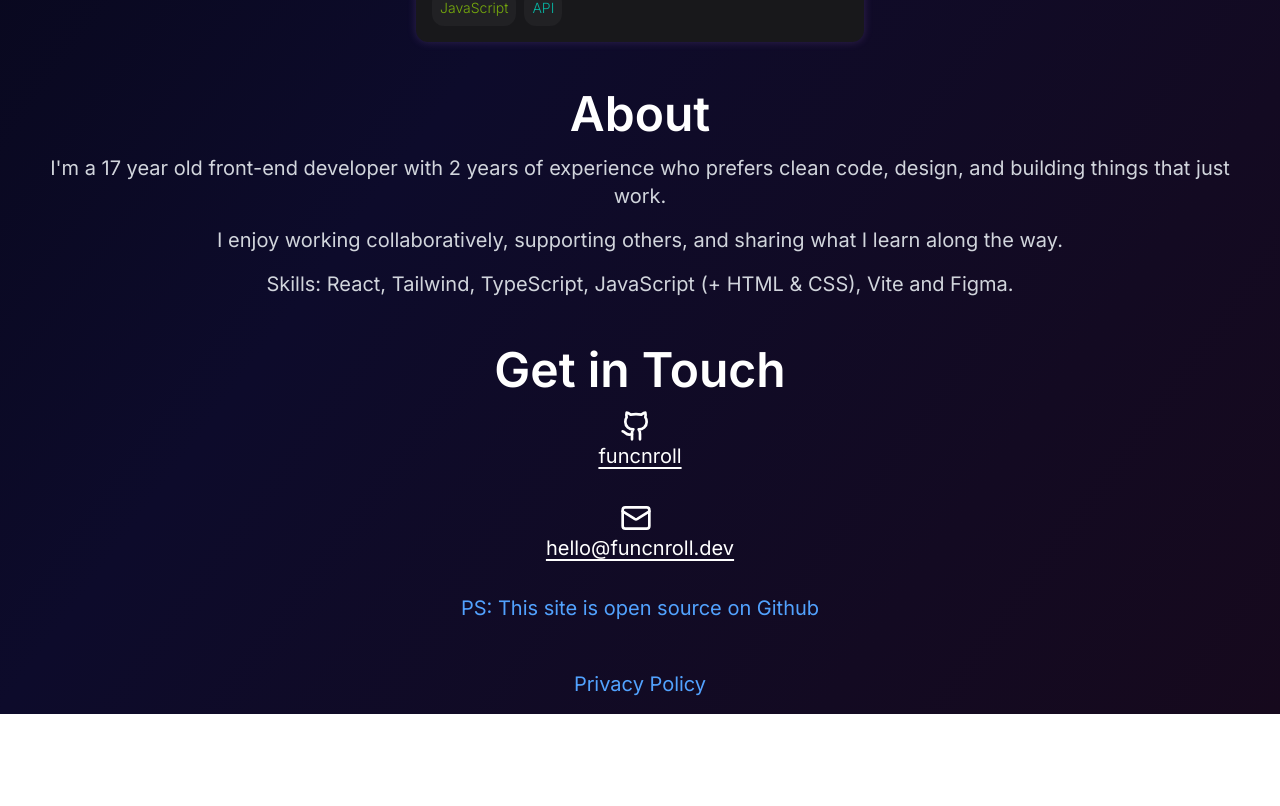
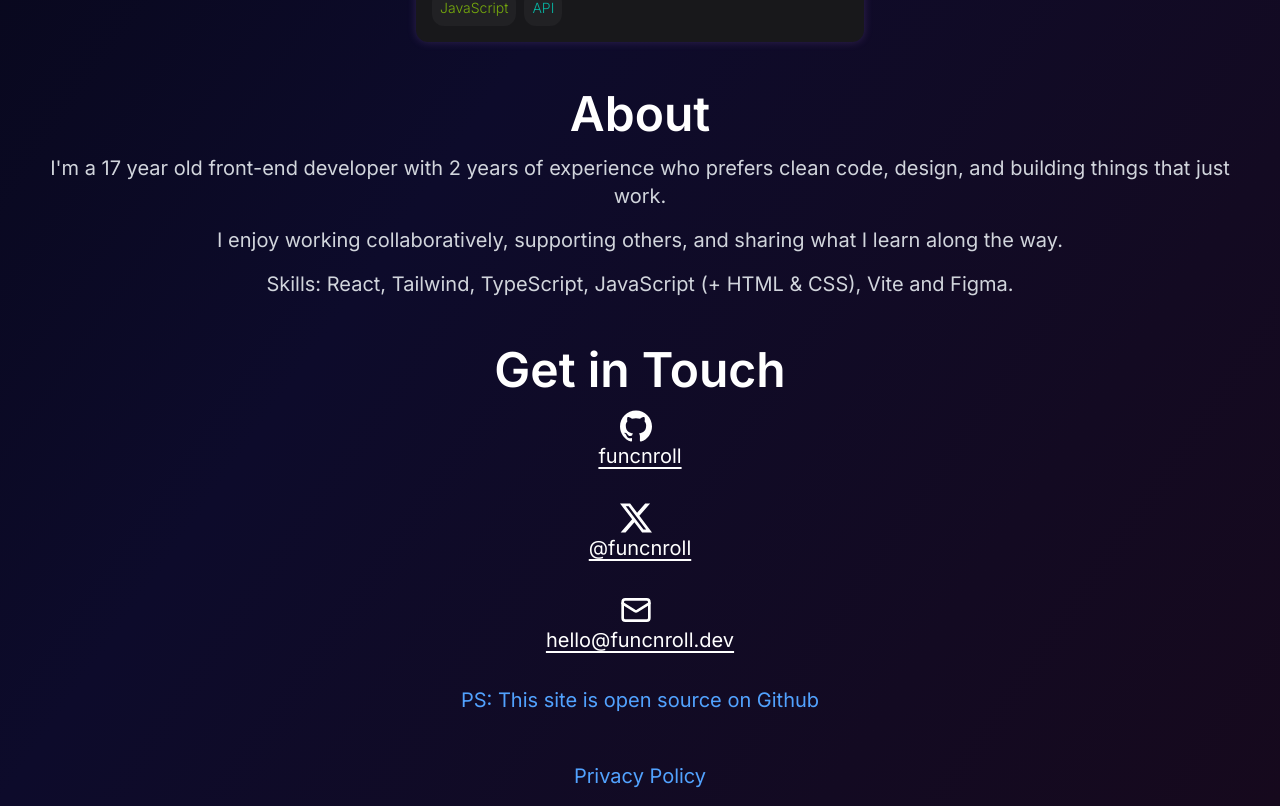
Before and after one commit to funcnroll/funcnroll.dev, a React (Vite) app: page / in a window 1280 px wide. Shown: the part 1026-1832 px from the top of the page. Before the commit the page ends 1740 px from the top, so only its background shows below. Built offline with nearby package versions, Linux system fonts and the light colour scheme.

Commit message:
Add X handle

```diff
--- a/src/components/GetInTouch.jsx
+++ b/src/components/GetInTouch.jsx
@@ -3,9 +3,8 @@
 
 import GetInTouchLinks from "../components/reusable/GetInTouchLinks";
 import GeneralLink from "../components/reusable/GeneralLink";
-import { Github, Mail } from "lucide-react";
-
-<Mail />;
+import { Mail } from "lucide-react";
+import { GithubIcon, XIcon } from "./reusable/BrandIcons";
 
 function GetInTouch() {
   // basic anti scrape for email
@@ -22,8 +21,16 @@
           <GetInTouchLinks
             to="https://github.com/funcnroll"
             // icon={<FaGithub size={32} />}
-            icon={<Github size={32} />}
+            icon={<GithubIcon size={32} />}
             text="funcnroll"
+          />
+        </div>
+        <div>
+          <GetInTouchLinks
+            to="https://x.com/funcnroll"
+            // icon={<FaGithub size={32} />}
+            icon={<XIcon size={32} />}
+            text="@funcnroll"
           />
         </div>
         <GetInTouchLinks
--- /dev/null
+++ b/src/components/reusable/BrandIcons.jsx
@@ -0,0 +1,23 @@
+import { createLucideIcon } from "lucide-react";
+
+export const XIcon = createLucideIcon("X", [
+  [
+    "path",
+    {
+      d: "M18.901 1.153h3.68l-8.04 9.19L24 22.846h-7.406l-5.8-7.584-6.638 7.584H.474l8.6-9.83L0 1.154h7.594l5.243 6.932ZM17.61 20.644h2.039L6.486 3.24H4.298Z",
+      stroke: "none",
+      fill: "currentColor",
+    },
+  ],
+]);
+
+export const GithubIcon = createLucideIcon("X", [
+  [
+    "path",
+    {
+      d: "M12 .297c-6.63 0-12 5.373-12 12 0 5.303 3.438 9.8 8.205 11.385.6.113.82-.258.82-.577 0-.285-.01-1.04-.015-2.04-3.338.724-4.042-1.61-4.042-1.61C4.422 18.07 3.633 17.7 3.633 17.7c-1.087-.744.084-.729.084-.729 1.205.084 1.838 1.236 1.838 1.236 1.07 1.835 2.809 1.305 3.495.998.108-.776.417-1.305.76-1.605-2.665-.3-5.466-1.332-5.466-5.93 0-1.31.465-2.38 1.235-3.22-.135-.303-.54-1.523.105-3.176 0 0 1.005-.322 3.3 1.23.96-.267 1.98-.399 3-.405 1.02.006 2.04.138 3 .405 2.28-1.552 3.285-1.23 3.285-1.23.645 1.653.24 2.873.12 3.176.765.84 1.23 1.91 1.23 3.22 0 4.61-2.805 5.625-5.475 5.92.42.36.81 1.096.81 2.22 0 1.606-.015 2.896-.015 3.286 0 .315.21.69.825.57C20.565 22.092 24 17.592 24 12.297c0-6.627-5.373-12-12-12",
+      stroke: "none",
+      fill: "currentColor",
+    },
+  ],
+]);
```
